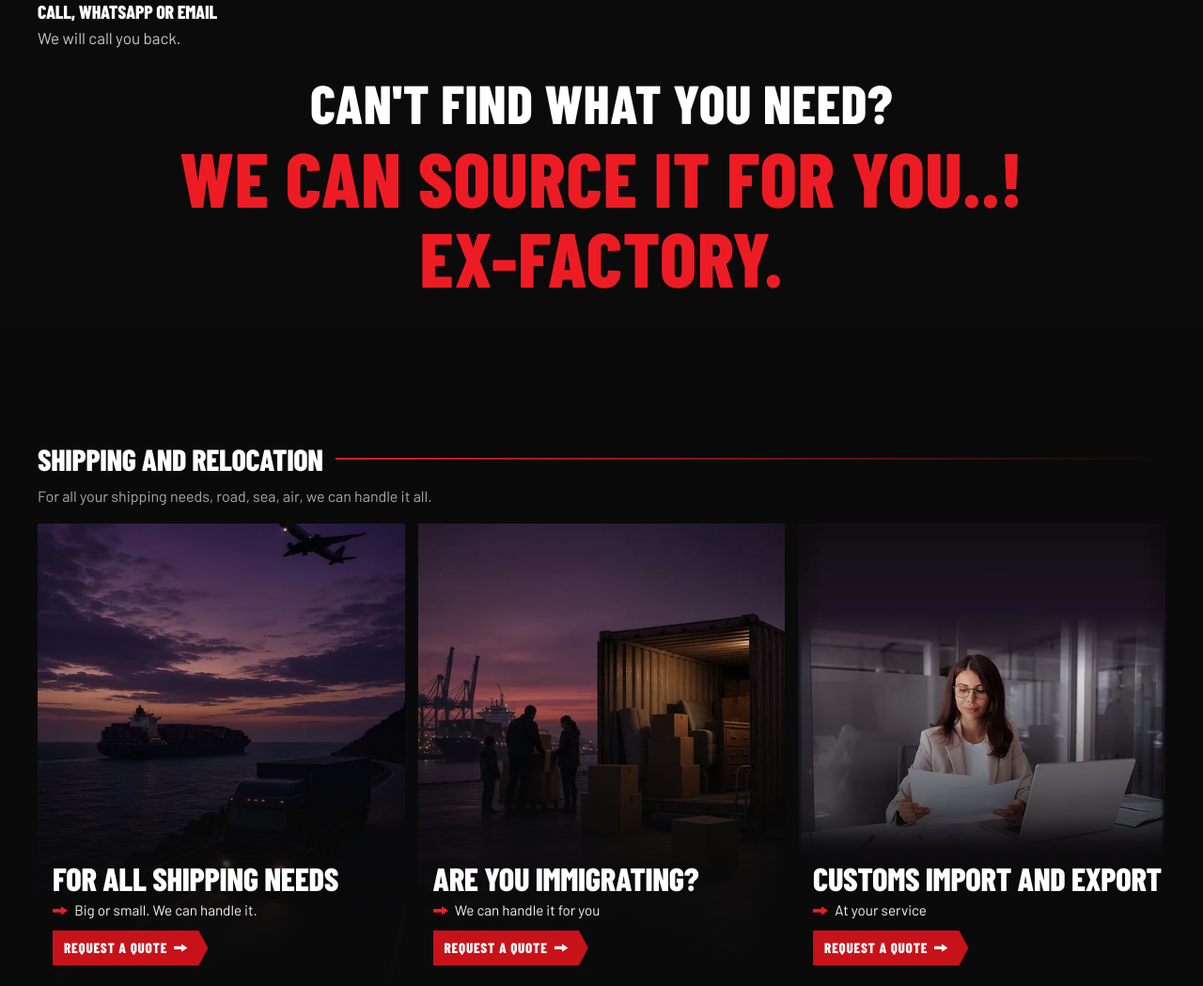
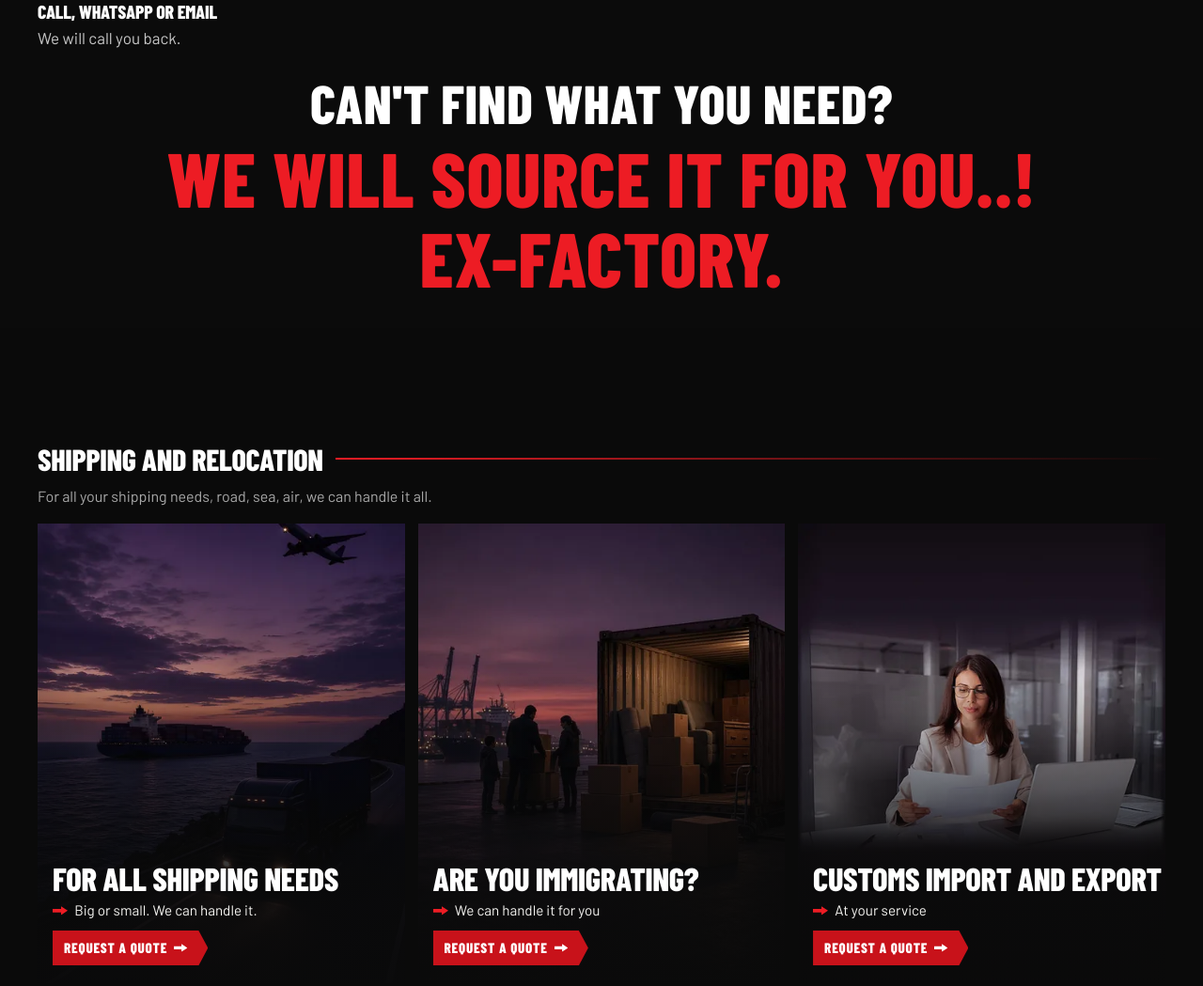
Before and after one commit to gurtzm0-boop/exclshipping-website, a plain HTML site: page index.html in a window 1280 px wide. Shown: the part 893-1942 px from the top of the page at 94% size. Drawn offline with Linux system fonts and the light colour scheme.

Commit message:
Change the hero callout to WE WILL SOURCE IT
Co-authored-by: gurtzm0-boop <gurtzm0-boop@users.noreply.github.com>

```diff
--- a/index.html
+++ b/index.html
@@ -98,7 +98,7 @@
         </div>
         <a href="#contact" style="display:block;margin:1.5rem auto 0;text-decoration:none;text-align:center;max-width:100%">
           <span style="display:block;font-family:'Barlow Condensed',sans-serif;font-weight:800;text-transform:uppercase;letter-spacing:.01em;line-height:1.05;color:#fff;font-size:clamp(2.025rem,7.5vw,3.6rem)">Can't find what you need?</span>
-          <span style="display:block;margin-top:.4rem;font-family:'Barlow Condensed',sans-serif;font-weight:800;text-transform:uppercase;letter-spacing:.01em;line-height:1.05;color:#ED1C24;font-size:clamp(1.7rem,9.3vw,5.1rem)">WE CAN SOURCE IT FOR YOU..!<span style="display:block;white-space:nowrap">EX-FACTORY.</span></span>
+          <span style="display:block;margin-top:.4rem;font-family:'Barlow Condensed',sans-serif;font-weight:800;text-transform:uppercase;letter-spacing:.01em;line-height:1.05;color:#ED1C24;font-size:clamp(1.7rem,9.3vw,5.1rem)">WE WILL SOURCE IT FOR YOU..!<span style="display:block;white-space:nowrap">EX-FACTORY.</span></span>
         </a>
       </div>
     </section>
```
